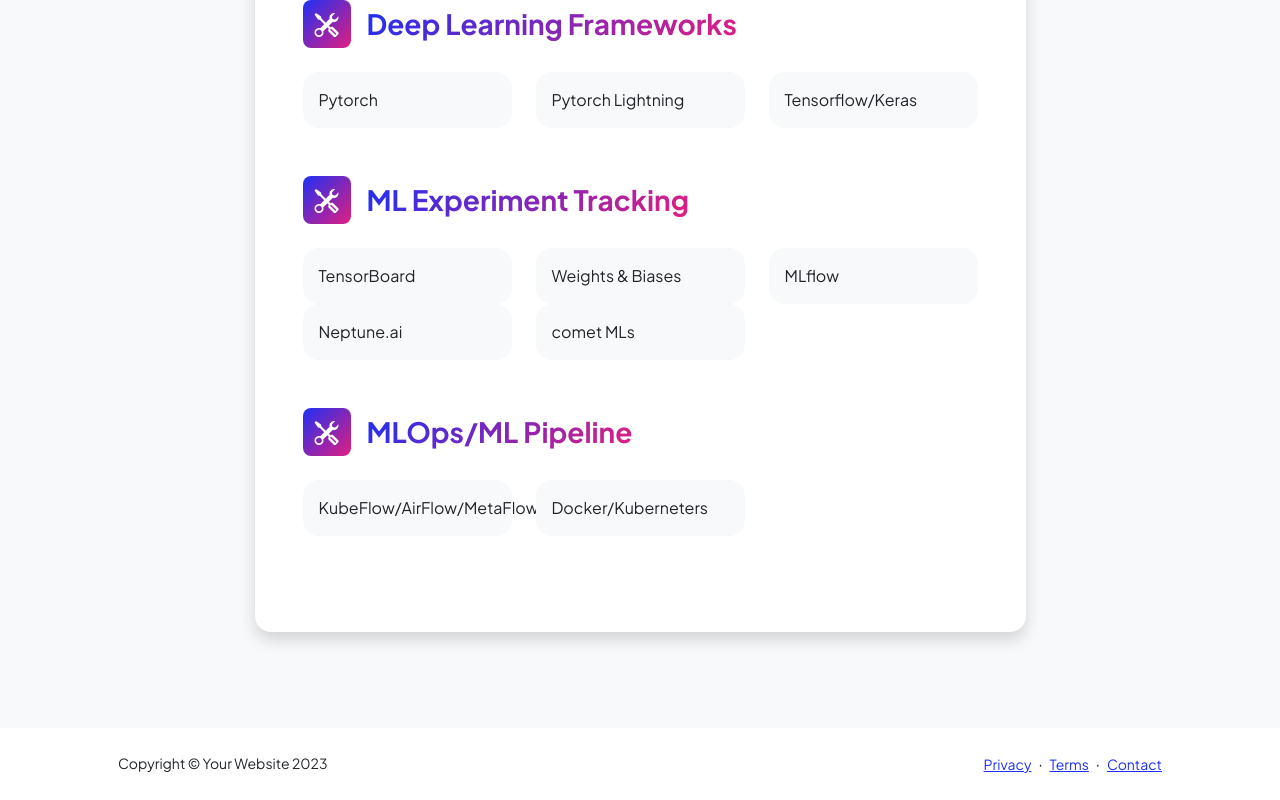
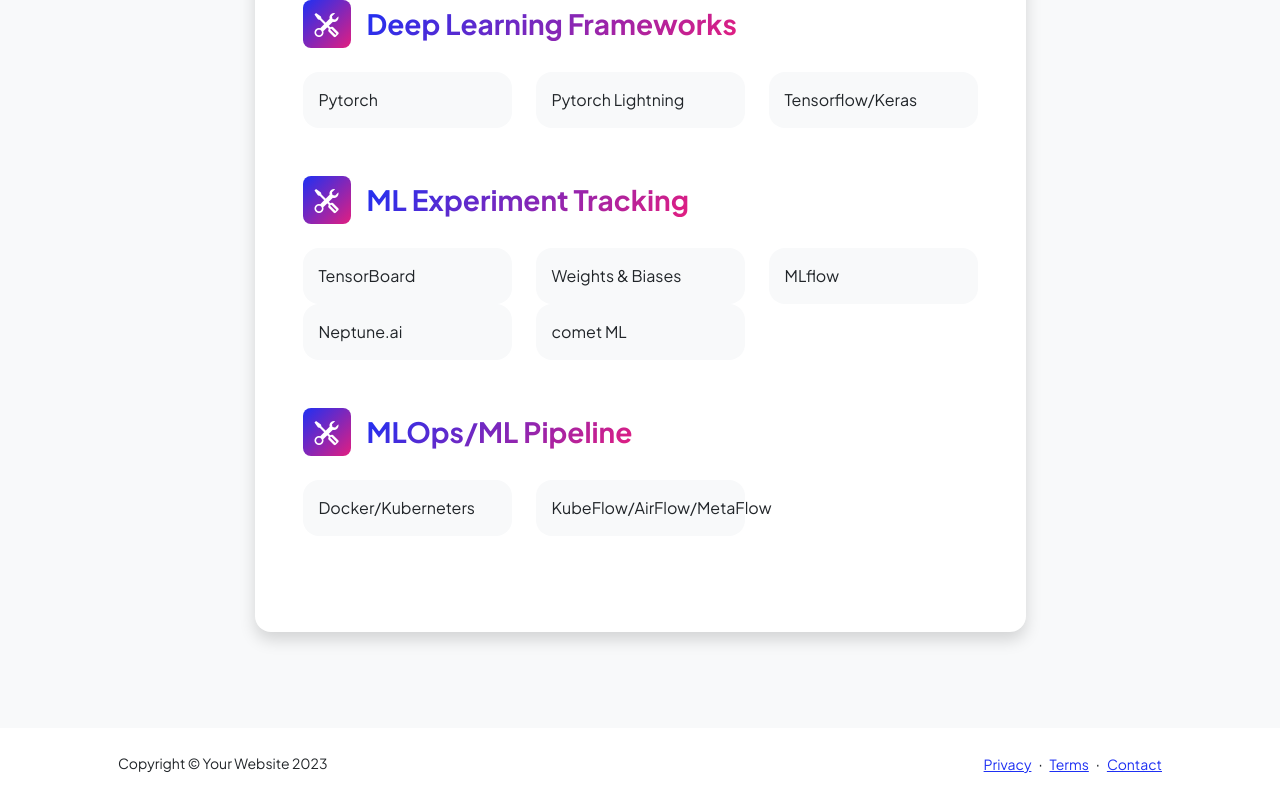
Before and after one commit to arqam-ai/resume, a plain HTML site: page resume.html in a window 1280 px wide. Shown: the part 2689-3489 px from the top of the page. Drawn offline with nearby package versions, Linux system fonts and the light colour scheme.

Commit message:
Typos fixed in Resume

```diff
--- a/resume.html
+++ b/resume.html
@@ -212,7 +212,7 @@
                                             <div class="col mb-4 mb-md-0"><div class="d-flex align-items-center bg-light rounded-4 p-3 h-100">Weights & Biases</div></div>
                                             <div class="col"><div class="d-flex align-items-center bg-light rounded-4 p-3 h-100">MLflow</div></div>
                                             <div class="col"><div class="d-flex align-items-center bg-light rounded-4 p-3 h-100">Neptune.ai</div></div>
-                                            <div class="col"><div class="d-flex align-items-center bg-light rounded-4 p-3 h-100">comet MLs</div></div>
+                                            <div class="col"><div class="d-flex align-items-center bg-light rounded-4 p-3 h-100">comet ML</div></div>
                                         </div>
                                     </div>
                                     <!-- MLOps/ML Pipeline-->
@@ -222,8 +222,8 @@
                                             <h3 class="fw-bolder mb-0"><span class="text-gradient d-inline">MLOps/ML Pipeline</span></h3>
                                         </div>
                                         <div class="row row-cols-1 row-cols-md-3 mb-4">
+                                            <div class="col mb-4 mb-md-0"><div class="d-flex align-items-center bg-light rounded-4 p-3 h-100">Docker/Kuberneters</div></div>
                                             <div class="col mb-4 mb-md-0"><div class="d-flex align-items-center bg-light rounded-4 p-3 h-100">KubeFlow/AirFlow/MetaFlow</div></div>
-                                            <div class="col mb-4 mb-md-0"><div class="d-flex align-items-center bg-light rounded-4 p-3 h-100">Docker/Kuberneters</div></div>
                                         </div>
                                     </div>
                                 </div>
```
